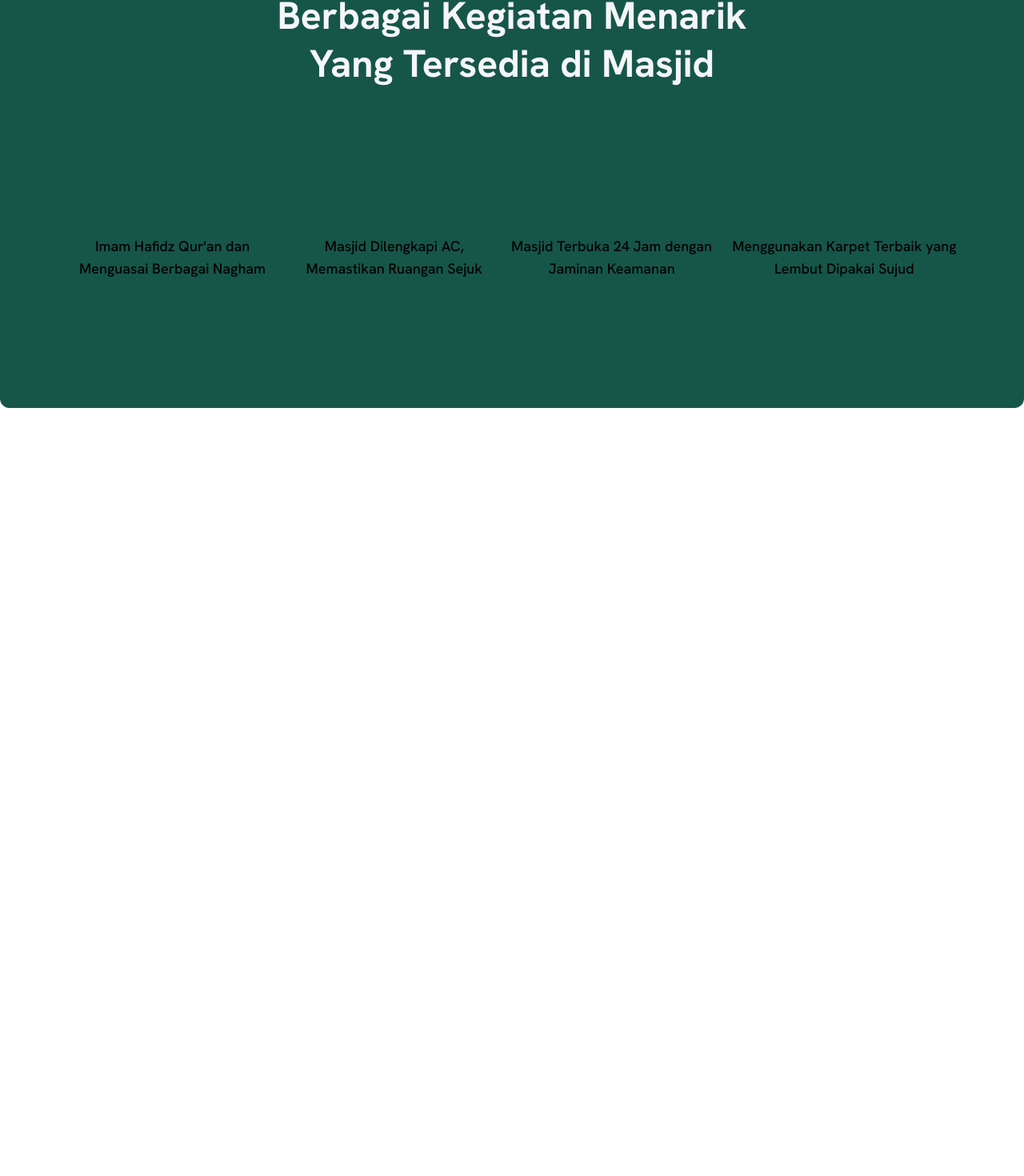
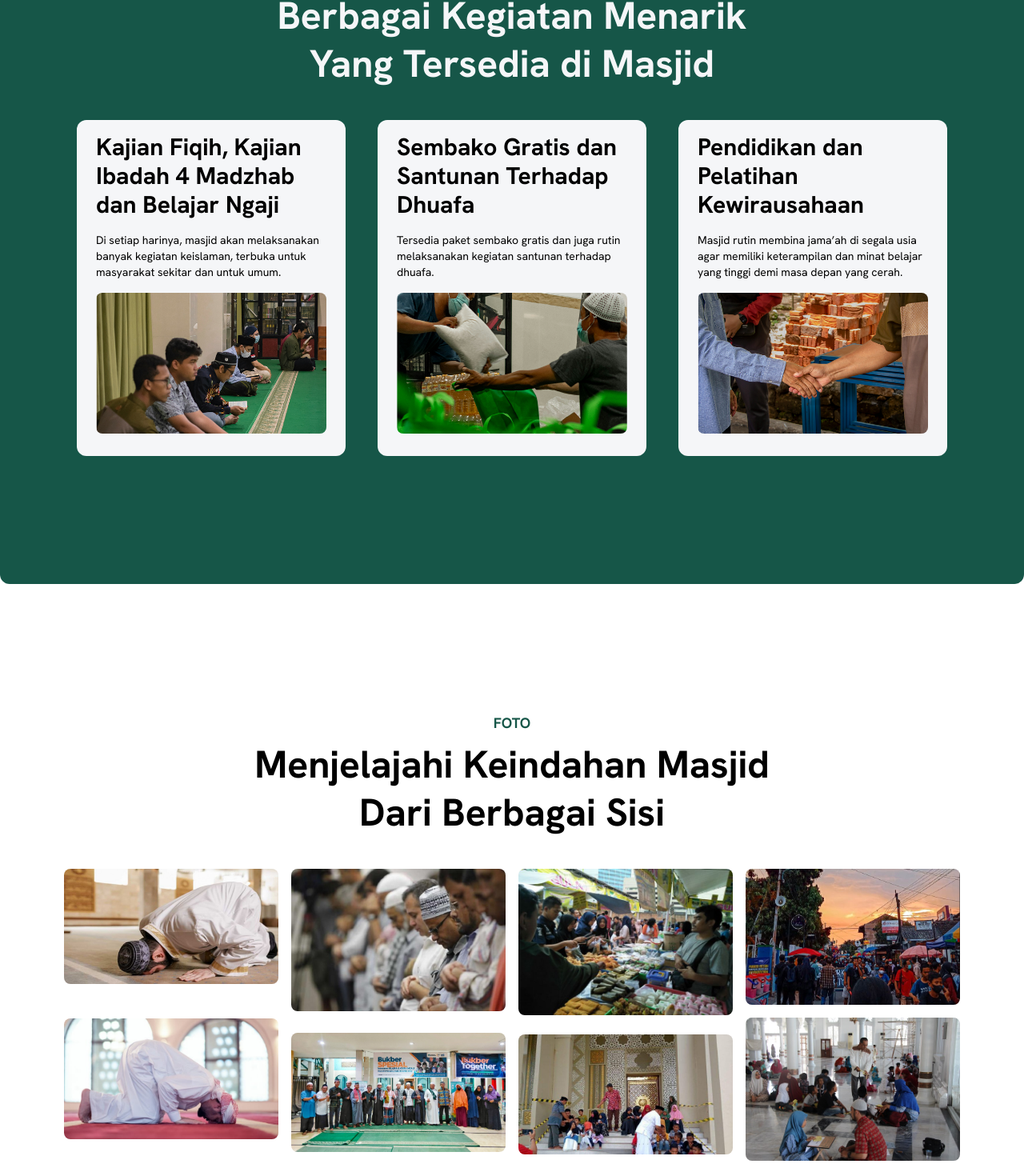
Before and after one commit to tamathecxder/discover-almaarif, a Svelte app: page / in a window 1280 px wide. Shown: the part 1732-3202 px from the top of the page at 80% size. Before the commit the page ends 2242 px from the top, so only its background shows below. Built offline with nearby package versions, Linux system fonts and the light colour scheme.

Commit message:
complete some sections

```diff
--- a/src/App.svelte
+++ b/src/App.svelte
@@ -1,22 +1,50 @@
 <script lang="ts">
+  import Card from "./lib/components/Card.svelte";
   import Footer from "./lib/components/Footer.svelte";
   import Header from "./lib/components/Header.svelte";
   import Headline from "./lib/components/Headline.svelte";
+  import type { Activity } from "./lib/interfaces/Activity";
   import type { Feature } from "./lib/interfaces/Feature";
 
   const features: Feature[] = [];
+  const activities: Activity[] = [
+    {
+      title: "Kajian Fiqih, Kajian Ibadah 4 Madzhab dan Belajar Ngaji",
+      description:
+        "Di setiap harinya, masjid akan melaksanakan banyak kegiatan keislaman, terbuka untuk masyarakat sekitar dan untuk umum.",
+      imgPath: "assets/act-1.png",
+    },
+    {
+      title: "Sembako Gratis dan Santunan Terhadap Dhuafa",
+      description:
+        "Tersedia paket sembako gratis dan juga rutin melaksanakan kegiatan santunan terhadap dhuafa.",
+      imgPath: "assets/act-2.png",
+    },
+    {
+      title: "Pendidikan dan Pelatihan Kewirausahaan",
+      description:
+        "Masjid rutin membina jama’ah di segala usia agar memiliki keterampilan dan minat belajar yang tinggi demi masa depan yang cerah.",
+      imgPath: "assets/act-3.png",
+    },
+  ];
+  const photos: string[] = [];
+
   const labels: string[] = [
-    'Imam Hafidz Qur\'an dan Menguasai Berbagai Nagham',
-    'Masjid Dilengkapi AC, Memastikan Ruangan Sejuk',
-    'Masjid Terbuka 24 Jam dengan Jaminan Keamanan',
-    'Menggunakan Karpet Terbaik yang Lembut Dipakai Sujud'
+    "Imam Hafidz Qur'an dan Menguasai Berbagai Nagham",
+    "Masjid Dilengkapi AC, Memastikan Ruangan Sejuk",
+    "Masjid Terbuka 24 Jam dengan Jaminan Keamanan",
+    "Menggunakan Karpet Terbaik yang Lembut Dipakai Sujud",
   ];
 
-  [1,2,3,4].forEach((num) => {
+  [1, 2, 3, 4].forEach((num) => {
     features.push({
       imgPath: `assets/Subtract-${num}.svg`,
       label: labels[num - 1],
     });
+  });
+
+  [1, 2, 3, 4, 5, 6, 7, 8].forEach((num) => {
+    photos.push(`assets/photo_${num}.jpg`);
   });
 </script>
 
@@ -28,8 +56,14 @@
 
     <div class="flex flex-row gap-4 items-center justify-center mt-10">
       {#each features as feature, i}
-        <div class="flex flex-col gap-4 text-center items-center justify-center">
-          <img src={feature.imgPath} alt={'Subtract-' + i} class="object-cover w-32">
+        <div
+          class="flex flex-col gap-4 text-center items-center justify-center"
+        >
+          <img
+            src={feature.imgPath}
+            alt={"Subtract-" + i}
+            class="object-cover w-32"
+          />
           <span class="font-medium text-lg">{feature.label}</span>
         </div>
       {/each}
@@ -37,13 +71,37 @@
   </section>
 
   <section class="py-40 px-20 bg-primary rounded-xl">
-    <Headline type="white" category="Kegiatan" desc="Berbagai Kegiatan Menarik Yang Tersedia di Masjid" />
+    <Headline
+      type="white"
+      category="Kegiatan"
+      desc="Berbagai Kegiatan Menarik Yang Tersedia di Masjid"
+    />
 
-    <div class="flex flex-row gap-4 items-center justify-center mt-10">
-      {#each features as feature, i}
-        <div class="flex flex-col gap-4 text-center items-center justify-center">
-          <img src={feature.imgPath} alt={'Subtract-' + i} class="object-cover w-32">
-          <span class="font-medium text-lg">{feature.label}</span>
+    <div class="flex flex-row gap-10 items-center justify-center mt-10">
+      {#each activities as activity, i}
+        <Card
+          title={activity.title}
+          description={activity.description}
+          imgPath={activity.imgPath}
+        />
+      {/each}
+    </div>
+  </section>
+
+  <section class="py-40 px-20">
+    <Headline
+      category="Foto"
+      desc="Menjelajahi Keindahan Masjid Dari Berbagai Sisi"
+    />
+
+    <div class="grid grid-cols-2 md:grid-cols-4 gap-4 mt-10">
+      {#each Array(Math.ceil(photos.length / 2)) as _, colIndex}
+        <div class="grid gap-4">
+          {#each photos.slice(colIndex * 2, colIndex * 2 + 2) as photo, i}
+            <div>
+              <img class="h-auto max-w-full rounded-lg" src={photo} alt="" />
+            </div>
+          {/each}
         </div>
       {/each}
     </div>
```
